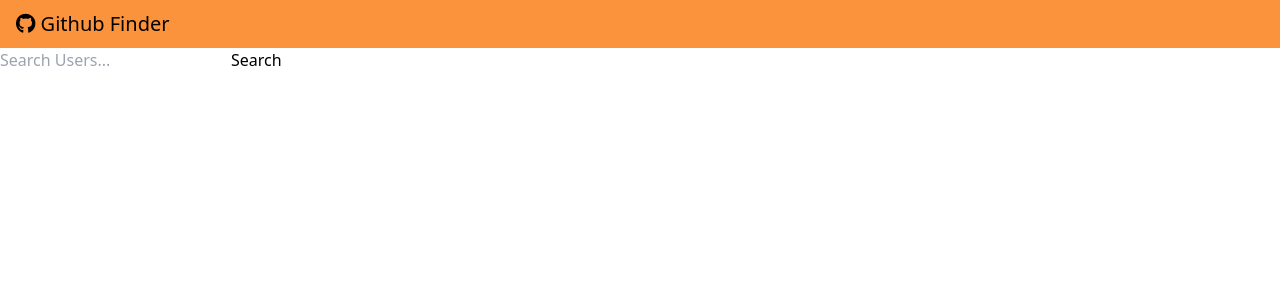
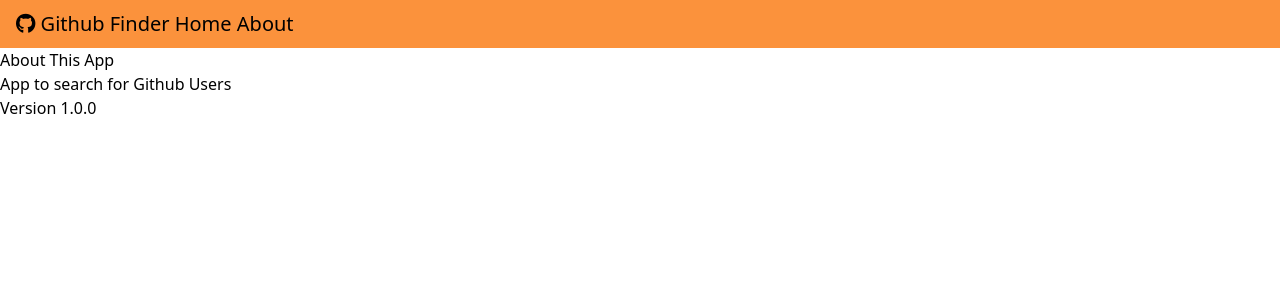
Before and after one commit to fhjr10code/github-finder-tut, a React (Create React App) app: page /about in a window 1280 px wide. Shown: the top 300 px of the page. Built offline with nearby package versions, Linux system fonts and the light colour scheme.

Commit message:
added an about page and react-router-dom

```diff
--- a/package.json
+++ b/package.json
@@ -9,6 +9,7 @@
     "axios": "^0.25.0",
     "react": "^17.0.2",
     "react-dom": "^17.0.2",
+    "react-router-dom": "^6.2.2",
     "react-scripts": "5.0.0",
     "web-vitals": "^2.1.4"
   },
--- a/src/App.js
+++ b/src/App.js
@@ -1,6 +1,10 @@
 // Tools
-import React, { useState } from 'react';
+import React, { Fragment, useState } from 'react';
 import axios from 'axios';
+import { BrowserRouter, Routes, Route } from 'react-router-dom';
+
+// Pages
+import About from './components/pages/About';
 
 // Components
 import Navbar from './components/layout/Navbar';
@@ -17,7 +21,7 @@ const App = () => {
   const [alerts, setAlerts] = useState(null);
 
   // Search for users in github and place them in state
-	const searchUsers = async text => {
+  const searchUsers = async (text) => {
     setLoading(true);
 
     const res = await axios.get(
@@ -36,7 +40,7 @@ const App = () => {
 
   // Alert user of an error
   const setAlert = (msg, type) => {
-		setAlerts(alerts => {
+    setAlerts((alerts) => {
       return { ...alerts, msg: msg, type: type };
     });
 
@@ -44,10 +48,16 @@ const App = () => {
   };
 
   return (
+    <BrowserRouter>
       <div>
         <Navbar title='Github Finder' icon='fa-brands fa-github' />
         <div>
           <Alert alerts={alerts} />
+          <Routes>
+            <Route
+              path='/'
+              element={
+                <Fragment>
                   <Search
                     searchUsers={searchUsers}
                     clearUsers={clearUsers}
@@ -55,8 +65,14 @@ const App = () => {
                     setAlert={setAlert}
                   />
                   <Users loading={loading} users={users} />
+                </Fragment>
+              }
+            />
+            <Route path='/about' element={<About />} />
+          </Routes>
         </div>
       </div>
+    </BrowserRouter>
   );
 };
 
--- a/src/components/layout/Navbar.js
+++ b/src/components/layout/Navbar.js
@@ -1,14 +1,17 @@
 // Tools
 import React from 'react';
 import PropTypes from 'prop-types';
+import { Link } from 'react-router-dom';
 
 const Navbar = ({ title, icon }) => {
   return (
     <nav className='bg-orange-400 border-gray-200 px-2 sm:px-4 py-2.5 text-xl'>
       <i className={icon}></i> {title}
+      <Link to='/'> Home </Link>
+      <Link to='/about'> About </Link>
     </nav>
   );
-}
+};
 
 Navbar.defaultProps = {
   title: 'Github Finder Tut',
--- /dev/null
+++ b/src/components/pages/About.js
@@ -0,0 +1,13 @@
+import React, { Fragment } from 'react';
+
+const About = () => {
+  return (
+    <Fragment>
+      <h1>About This App</h1>
+      <p>App to search for Github Users</p>
+      <p>Version 1.0.0</p>
+    </Fragment>
+  );
+};
+
+export default About;
```
Also changed, not shown: 1 other file (tests, documents, lock files or other folders). Lines whose indentation alone changed are shown as unchanged.
